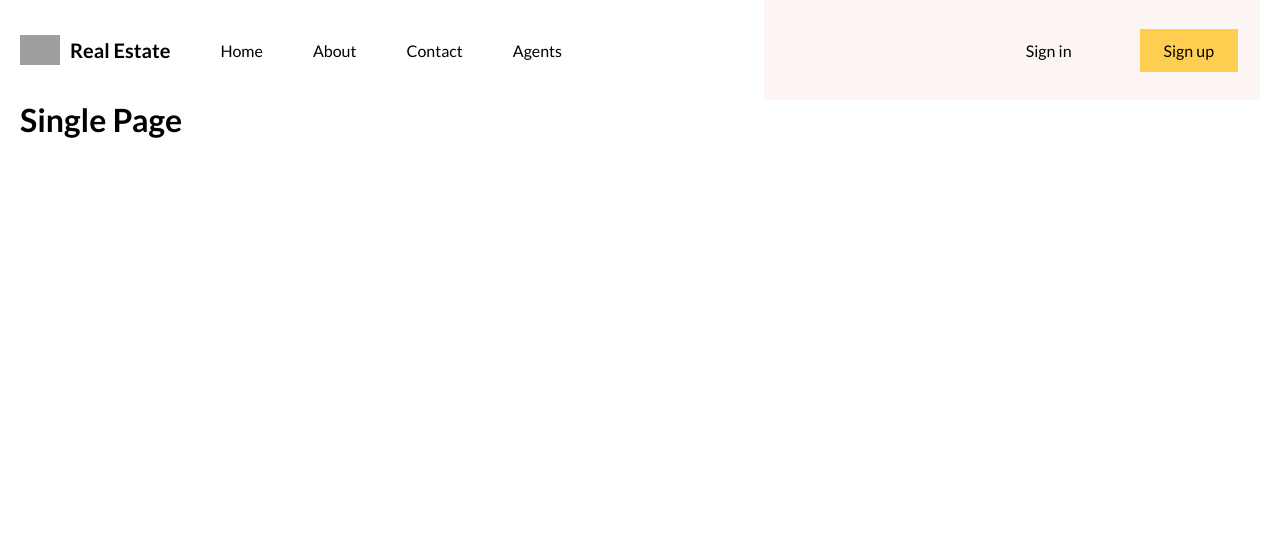
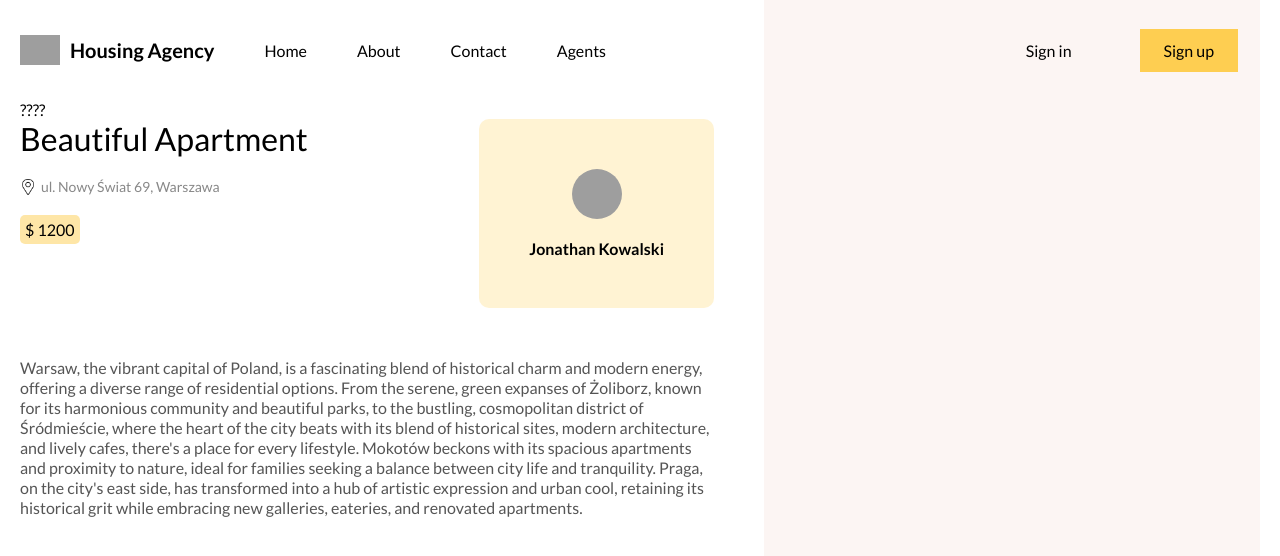
Before and after one commit to krzysztofrz/real-estate-kr, a React (Vite) app: page /1 in a window 1280 px wide. Shown: the top 556 px of the page. Built offline with nearby package versions, Linux system fonts and the light colour scheme; grey boxes are pictures that could not be loaded.

Commit message:
single page basic 22_58_1

```diff
--- a/src/components/map/map.jsx
+++ b/src/components/map/map.jsx
@@ -7,8 +7,7 @@ const Map = ({ items }) => {
 	return (
 		<MapContainer
 			center={[52.2493, 21.01406]}
-			zoom={12}
-			// zoom={13}
+			zoom={13}
 			scrollWheelZoom={true}
 			className="map"
 		>
--- a/src/components/navbar/Navbar.jsx
+++ b/src/components/navbar/Navbar.jsx
@@ -9,7 +9,7 @@ const Navbar = () => {
 			<div className="left">
 				<a href="/" className="logo">
 					<img src="/logo.png" alt="" />
-					<span>Real Estate</span>
+					<span>Housing Agency</span>
 				</a>
 				<a href="/">Home</a>
 				<a href="/">About</a>
--- /dev/null
+++ b/src/components/slider/slider.jsx
@@ -0,0 +1,7 @@
+import "./slider.scss";
+
+const Slider = () => {
+	return <div className="slider">????</div>;
+};
+
+export default Slider;
--- /dev/null
+++ b/src/components/slider/slider.scss
@@ -0,0 +1,2 @@
+.slider {
+}
--- a/src/lib/dumydata.ts
+++ b/src/lib/dumydata.ts
@@ -111,11 +111,11 @@ export const singlePostData = {
 	bus: "100m away",
 	restaurant: "50m away",
 	description:
-		"Future alike hill pull picture swim magic chain seed engineer nest outer raise bound easy poetry gain loud weigh me recognize farmer bare danger. actually put square leg vessels earth engine matter key cup indeed body film century shut place environment were stage vertical roof bottom lady function breeze darkness beside tin view local breathe carbon swam declared magnet escape has from pile apart route coffee storm someone hold space use ahead sheep jungle closely natural attached part top grain your grade trade corn salmon trouble new bend most teacher range anybody every seat fifteen eventually",
+		"Warsaw, the vibrant capital of Poland, is a fascinating blend of historical charm and modern energy, offering a diverse range of residential options. From the serene, green expanses of Żoliborz, known for its harmonious community and beautiful parks, to the bustling, cosmopolitan district of Śródmieście, where the heart of the city beats with its blend of historical sites, modern architecture, and lively cafes, there's a place for every lifestyle. Mokotów beckons with its spacious apartments and proximity to nature, ideal for families seeking a balance between city life and tranquility. Praga, on the city's east side, has transformed into a hub of artistic expression and urban cool, retaining its historical grit while embracing new galleries, eateries, and renovated apartments. ",
 };
 
 export const userData = {
 	id: 1,
-	name: "John Doe",
+	name: "Jonathan Kowalski",
 	img: "https://images.pexels.com/photos/91227/pexels-photo-91227.jpeg?auto=compress&cs=tinysrgb&w=1260&h=750&dpr=2",
 };
--- a/src/pages/singlePage/SinglePage.jsx
+++ b/src/pages/singlePage/SinglePage.jsx
@@ -1,9 +1,35 @@
+import Slider from "../../components/slider/slider";
 import "./SinglePage.scss";
+import { singlePostData, userData } from "../../lib/dumydata";
 
 const SinglePage = () => {
 	return (
 		<div className="singlePage">
-			<h1>Single Page</h1>
+			<div className="details">
+				<div className="wrapper">
+					<Slider images={singlePostData.images} />
+					<div className="info">
+						<div className="top">
+							<div className="post">
+								<h1>{singlePostData.title}</h1>
+								<div className="address">
+									<img src="pin.png" alt="" />
+									<span>{singlePostData.address}</span>
+								</div>
+								<div className="price">$ {singlePostData.price}</div>
+							</div>
+							<div className="user">
+								<img src={userData.img} alt="" />
+								<span>{userData.name}</span>
+							</div>
+						</div>
+						<div className="bottom">{singlePostData.description}</div>
+					</div>
+				</div>
+			</div>
+			<div className="features">
+				<div className="wrapper"></div>
+			</div>
 		</div>
 	);
 };
--- a/src/pages/singlePage/SinglePage.scss
+++ b/src/pages/singlePage/SinglePage.scss
@@ -1,2 +1,77 @@
-.slingePage {
+.singlePage {
+	display: flex;
+	height: 100%;
+
+	.details {
+		flex: 3;
+
+		.wrapper {
+			padding-right: 50px;
+			.info {
+				.top {
+					display: flex;
+					justify-content: space-between;
+					gap: 20px;
+					.post {
+						display: flex;
+						flex-direction: column;
+						gap: 20px;
+						h1 {
+							font-weight: 400;
+						}
+						.address {
+							display: flex;
+							gap: 5px;
+							align-items: center;
+							color: #888;
+							font-size: 14px;
+							img {
+								width: 16px;
+								height: 16px;
+							}
+						}
+						.price {
+							padding: 5px;
+							background-color: rgba(254, 205, 81, 0.5);
+							border-radius: 5px;
+							width: max-content;
+						}
+					}
+					.user {
+						display: flex;
+						flex-direction: column;
+						align-items: center;
+						justify-content: center;
+						gap: 20px;
+						padding: 50px;
+						border-radius: 10px;
+						background-color: rgba(254, 205, 81, 0.25);
+						font-weight: 600;
+
+						img {
+							width: 50px;
+							height: 50px;
+							border-radius: 50%;
+							object-fit: cover;
+							font-size: 20px;
+							font-weight: 300;
+						}
+					}
+				}
+				.bottom {
+					margin-top: 50px;
+					color: #555;
+					line-height: 20px;
+				}
+			}
+		}
+	}
+	.features {
+		flex: 2;
+		background-color: #fcf5f3;
+
+		.wrapper {
+			padding: 0 20px;
+		}
+	}
 }
```
